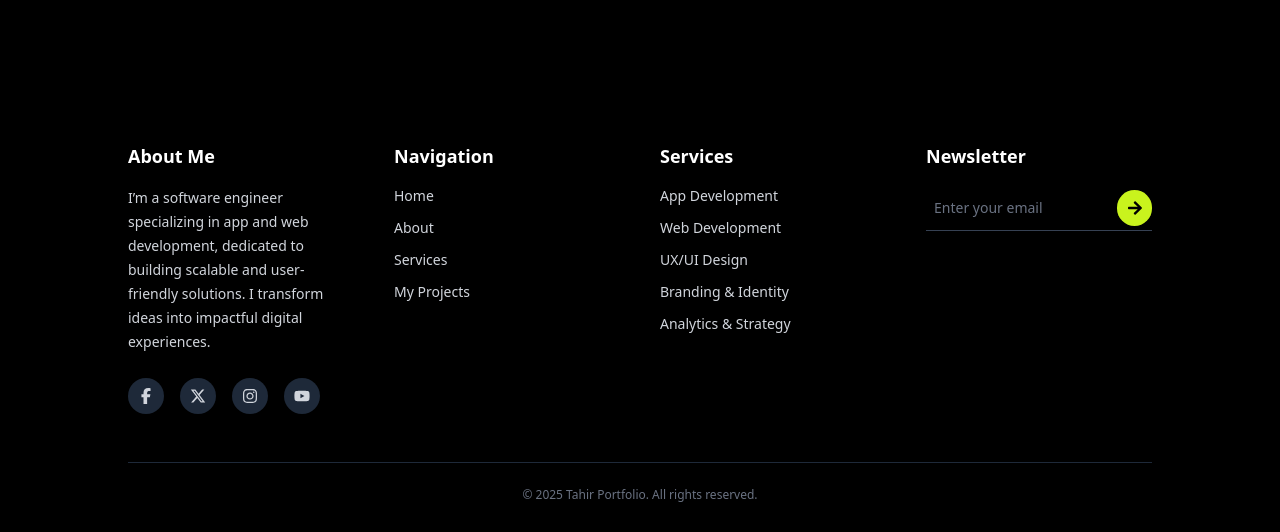
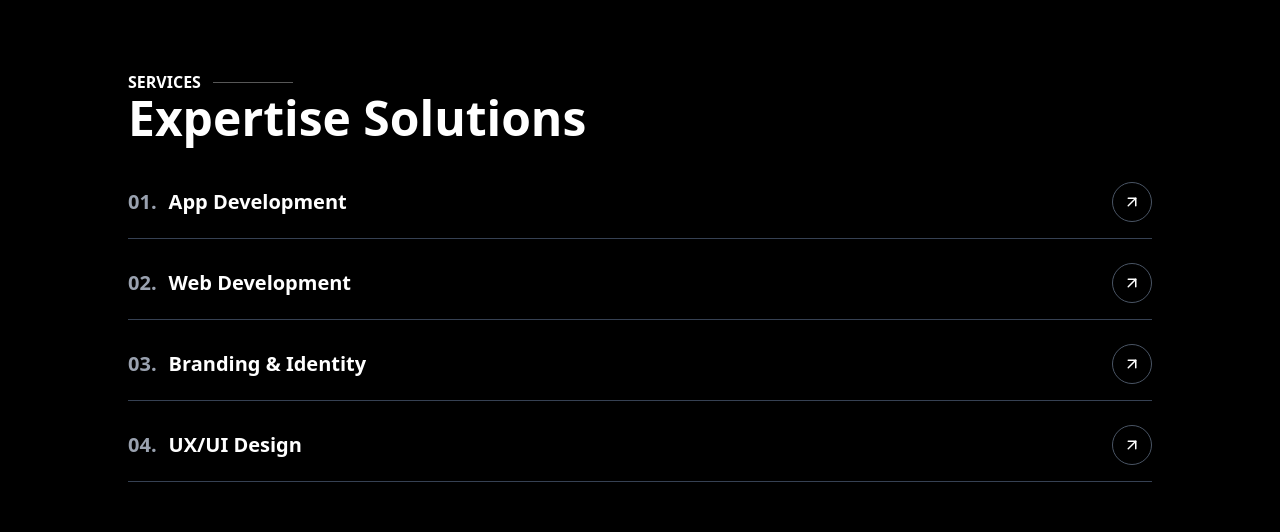
Before and after one commit to MrShahzadDeveloper/Tahir_Portfolio, a Next.js app: page / in a window 1280 px wide. Shown: the part 915-1447 px from the top of the page. Built offline with nearby package versions, Linux system fonts and the light colour scheme.

Commit message:
Services Section is Setuped and Data.JS File is made for constant Data

```diff
--- /dev/null
+++ b/src/data.js
@@ -0,0 +1,26 @@
+export const services = [
+  {
+    id: 1,
+    title: "App Development",
+    details:
+      "In today’s digital-first world, mobile apps are essential for connecting with customers and enhancing business growth. Our app development services cover everything from idea validation and UI/UX design to development and deployment. We specialize in building cross-platform mobile applications using React Native and Expo, allowing you to reach both iOS and Android users with a single, cost-effective solution. Our apps are designed to be fast, reliable, and user-friendly, offering features like push notifications, secure authentication, real-time updates, and seamless API integrations. Whether you need an e-commerce app, a booking system, or a custom solution for your business, we deliver apps that provide exceptional performance, scalability, and a delightful user experience.",
+  },
+  {
+    id: 2,
+    title: "Web Development",
+    details:
+      "Our web development services focus on creating fast, secure, and modern websites tailored to your unique business needs. We specialize in building responsive websites that adapt seamlessly to any device, ensuring an excellent user experience across desktops, tablets, and mobile phones. Using cutting-edge technologies like React, Next.js, and Tailwind CSS, we develop scalable web solutions that not only look great but also perform exceptionally well. From simple landing pages to complex web applications, we emphasize clean code, optimized performance, and SEO-friendly structures to help your business stand out and grow online.",
+  },
+  {
+    id: 3,
+    title: "Branding & Identity",
+    details:
+      "Your brand is more than just a logo — it’s the personality and story of your business. Our branding and identity services help you create a strong and lasting impression on your audience. We design logos, color palettes, typography, and complete brand guidelines that align with your company’s vision and values. Beyond visuals, we also focus on shaping your brand’s tone and strategy to ensure consistency across all platforms. Whether you’re launching a new business or refreshing an existing identity, we craft designs and brand assets that not only look professional but also build trust, recognition, and loyalty with your audience.",
+  },
+  {
+    id: 4,
+    title: "UX/UI Design",
+    details:
+      "We believe that great design goes beyond aesthetics — it’s about how users feel when interacting with your product. Our UX/UI design services aim to create intuitive, user-friendly, and visually engaging interfaces that enhance the overall digital experience. We conduct in-depth research and user testing to understand your audience’s needs and behaviors, then design interfaces that are both beautiful and functional. From wireframes and prototypes to final polished designs, we focus on clarity, accessibility, and seamless navigation. The result is a design that not only delights users but also drives higher engagement, satisfaction, and conversions.",
+  },
+];
--- a/src/section/ServicesSection.tsx
+++ b/src/section/ServicesSection.tsx
@@ -1,11 +1,77 @@
-import React from 'react'
+"use client";
+
+import React, { useState } from "react";
+import { motion } from "framer-motion";
+import { FiArrowUpRight } from "react-icons/fi";
+import {services} from "../data"
+
 
 const ServicesSection = () => {
+  const [openService, setOpenService] = useState<number | null>(null);
+
+  const toggleService = (id: number) => {
+    setOpenService(openService === id ? null : id);
+  };
+
   return (
-    <div className='px-4 md:px-16 lg:px-32'>
-      <p>This is Services Section</p>
-    </div>
-  )
-}
+    <section className="px-4 md:px-16 lg:px-32 py-16 bg-black text-white">
+      {/* Heading */}
+      <div className="mb-10">
+        <div className="flex items-center gap-3">
+        <p className="uppercase font-semibold">Services</p>
+         <hr className="w-[80px] text-[#575757]" />
+        </div>
+        <h2 className="text-3xl md:text-5xl font-bold">Expertise Solutions</h2>
+      </div>
 
-export default ServicesSection
+      {/* Services List */}
+      <div className="space-y-6">
+        {services.map((service, index) => (
+          <div
+            key={service.id}
+            className="border-b border-gray-700 pb-4 cursor-pointer"
+          >
+            {/* Title Row */}
+            <div
+              className="flex justify-between items-center"
+              onClick={() => toggleService(service.id)}
+            >
+              <h3 className="text-lg md:text-xl font-semibold flex items-center gap-3">
+                <span className="text-gray-400">
+                  {String(service.id).padStart(2, "0")}.
+                </span>
+                {service.title}
+              </h3>
+
+              {/* Arrow Animation */}
+              <motion.div
+                animate={{ rotate: openService === service.id ? 45 : 0 }}
+                transition={{ duration: 0.3 }}
+                className="w-10 h-10 rounded-full border border-gray-600 flex items-center justify-center"
+              >
+                <FiArrowUpRight size={18} />
+              </motion.div>
+            </div>
+
+            {/* Dropdown Animation */}
+            <motion.div
+              initial={false}
+              animate={{
+                height: openService === service.id ? "auto" : 0,
+                opacity: openService === service.id ? 1 : 0,
+              }}
+              transition={{ duration: 0.4 }}
+              className="overflow-hidden"
+            >
+              <p className="mt-4 ml-9 text-gray-300 text-sm md:text-base">
+                {service.details}
+              </p>
+            </motion.div>
+          </div>
+        ))}
+      </div>
+    </section>
+  );
+};
+
+export default ServicesSection;
```
